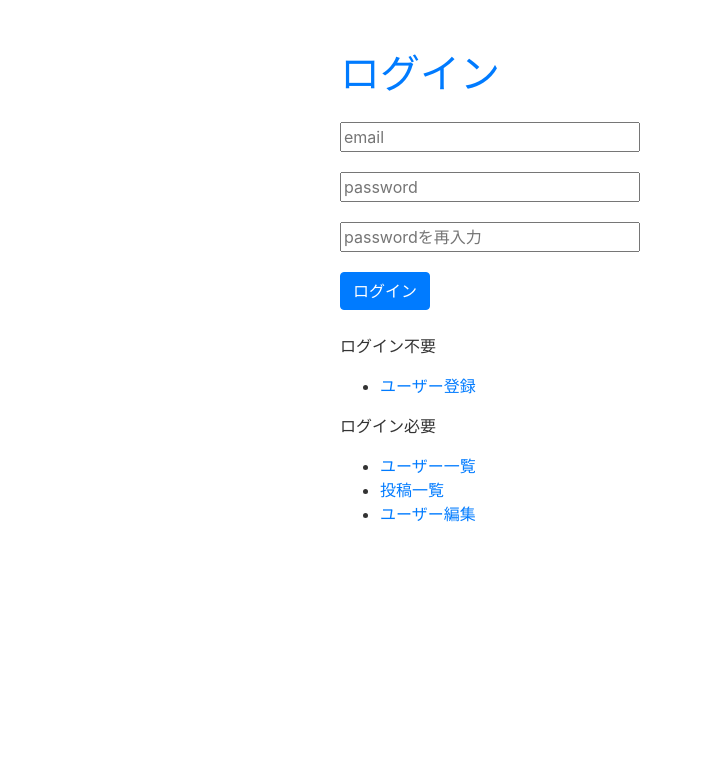
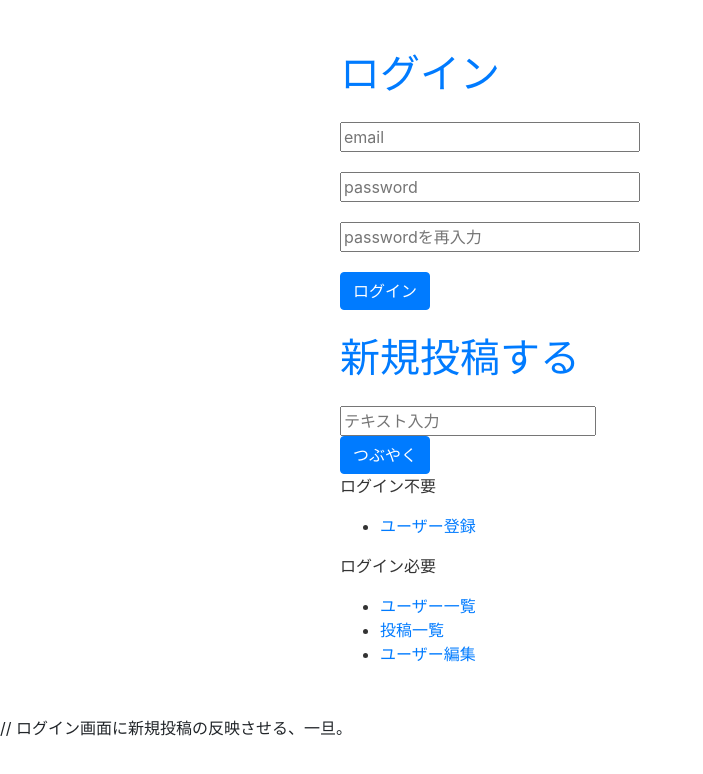
Before and after one commit to pocoochan/teachapi-frontend, a plain HTML site: page login.html in a window 1280 px wide. Shown: the whole page, without its empty margins (0-703 px from the left). Drawn offline with nearby package versions, Linux system fonts and the light colour scheme.

Commit message:
新規投稿ができるようになった！

```diff
--- a/common.js
+++ b/common.js
@@ -13,6 +13,8 @@ const urlDelete = `https://teachapi.herokuapp.com/users/${myId}`;
 const urlTimeline = `https://teachapi.herokuapp.com/users/${myId}/timeline`
 // [投稿一覧]
 const urlPosts = 'https://teachapi.herokuapp.com/posts';
+// [新規投稿]
+const urlNewPost = 'https://teachapi.herokuapp.com/posts';
 
 
 //MDNからコピペしてきた関数
--- a/login.html
+++ b/login.html
@@ -17,6 +17,11 @@
     </div>
     <div id="login_data" class="mb-4"></div>
 
+    <div>
+        <h1 class="text-primary mb-4">新規投稿する</h1>
+        <input id="newPost" type="text" placeholder="テキスト入力"><br>
+        <a href="" onclick="onButtonClickNewPost();return false;" class="btn btn-primary">つぶやく</a>
+    </div>
     <div>
         <p>ログイン不要</p>
         <ul>
@@ -38,3 +43,5 @@
 <!-- required value="na@example.com"
 required value="password"
 required value="password" value="password" -->
+
+// ログイン画面に新規投稿の反映させる、一旦。
--- a/signIn.js
+++ b/signIn.js
@@ -31,3 +31,33 @@ const onButtonClickSignIn = () => {
 }
 
 // .catch(error => console.log(`Error: ${error}`));
+
+
+// 新規投稿
+const onButtonClickNewPost = () => {
+  // HTMLから値を取得する
+  const email = document.getElementById('newPost').value;
+
+  //ばーちーさんのスラックより
+  const data = {
+    "post_params":{
+      "text": "text"
+      }
+  }
+
+  console.log(urlNewPost, data)
+
+
+  // 登録APIを呼び出す
+  sendDataWithToken(urlNewPost, data).then(result => {
+    // ユーザー登録に成功して付与されたtokenをローカルストレージに保存する
+    localStorage.token = result.token;
+
+    // if (localStorage.token) {
+    //   document.getElementById('login_data').innerHTML = 'ただいまログイン中です<br> <a href="" onclick="log_out();" class="btn btn-danger btn mb-4">ログアウト</a>';
+    // }
+    console.log(result);
+  });
+}
+
+// .catch(error => console.log(`Error: ${error}`));
```
